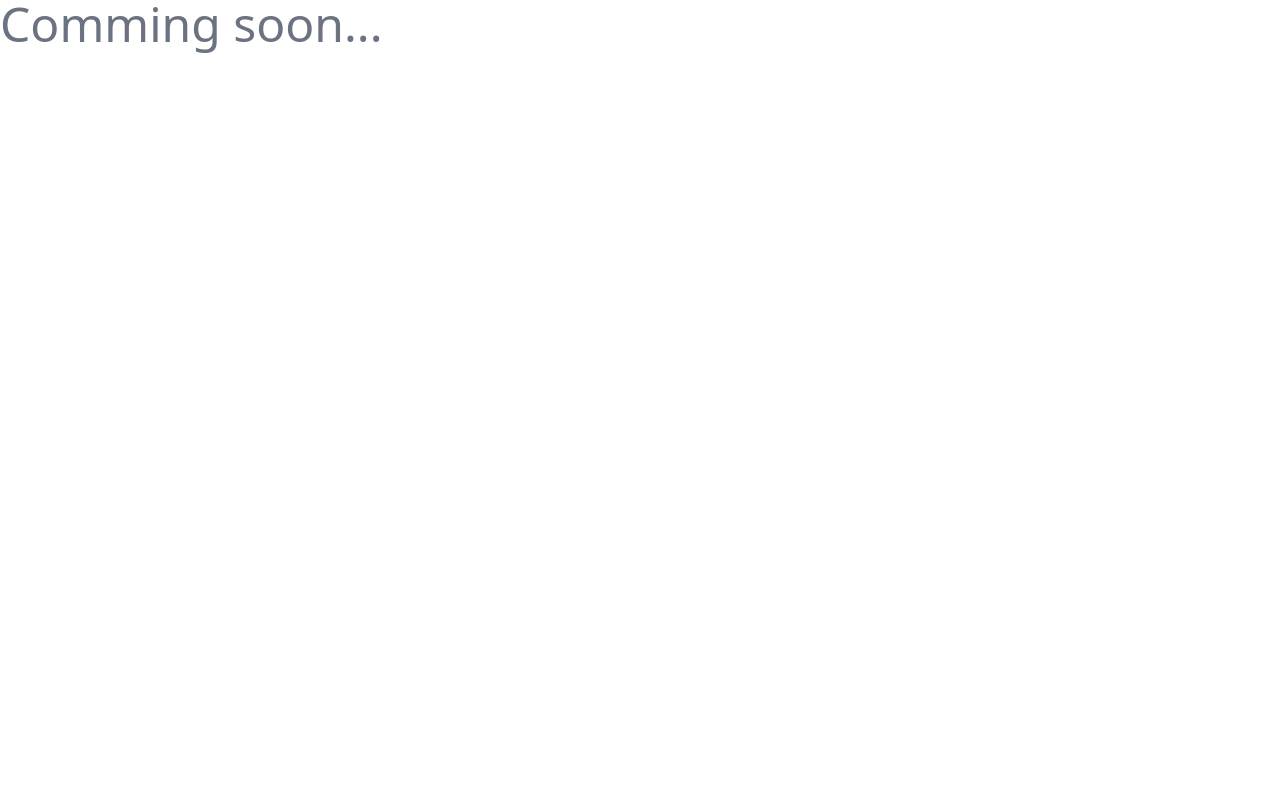
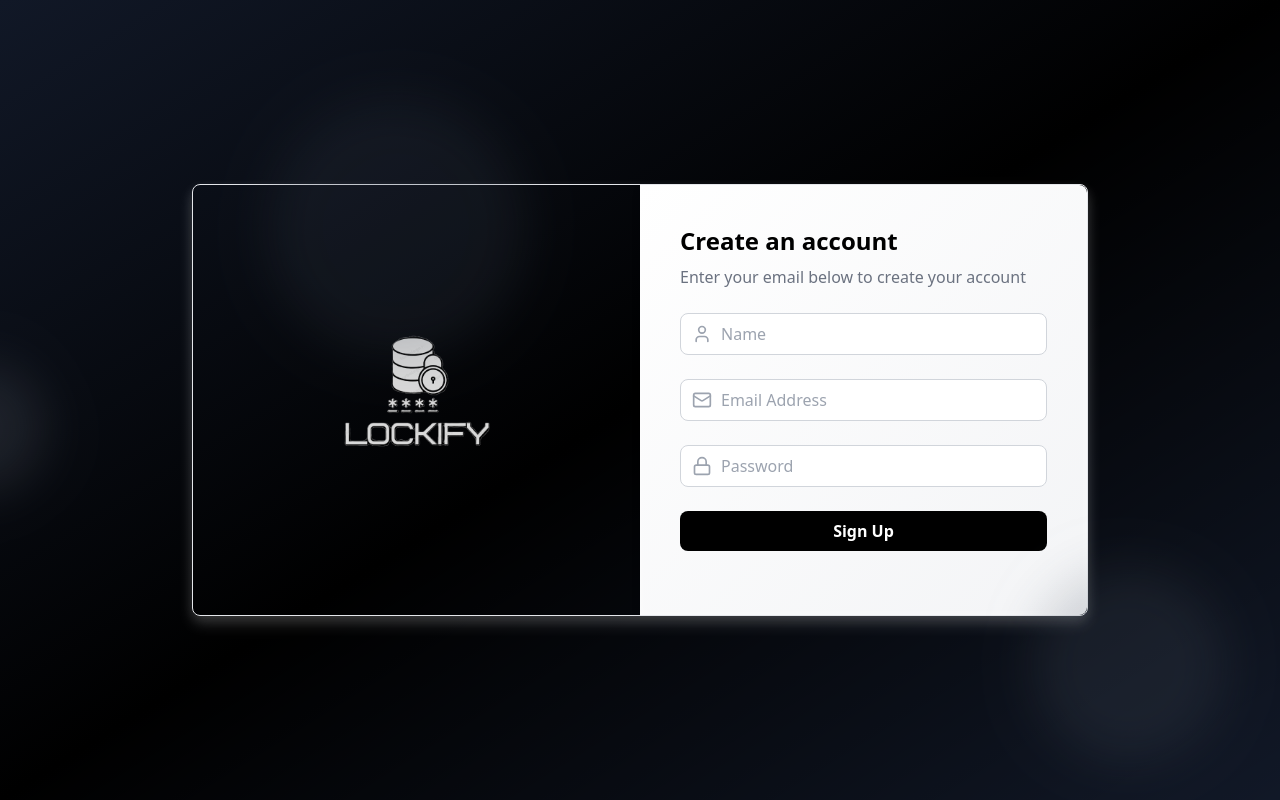
Before and after one commit to pedroives-public/lockify, a React (Vite) app in the folder frontend/: page /sign-up in a window 1280 px wide. Built offline with nearby package versions, Linux system fonts and the light colour scheme.

Commit message:
Update App to integrate global state, routing and UI enhancements

```diff
--- a/frontend/src/App.jsx
+++ b/frontend/src/App.jsx
@@ -1,8 +1,40 @@
+import { Route, Routes } from "react-router-dom";
+
+import FloatingShape from "./components/FloatingShape";
+import { ToastProvider } from "./components/Toast";
+import SignUp from "./pages/SignUp";
+
 function App() {
   return (
-    <>
-      <h1 className="text-gray-500 text-5xl">Comming soon...</h1>
-    </>
+    <div className="min-h-screen bg-gradient-to-br from-gray-900 via-black to bg-gray-900 flex items-center justify-center relative overflow-hidden">
+      <FloatingShape
+        color="bg-gray-700"
+        size="w-64 h-64"
+        top="-5%"
+        left="10%"
+        delay={0}
+      />
+      <FloatingShape
+        color="bg-gray-600"
+        size="w-48 h-48"
+        top="70%"
+        left="80%"
+        delay={5}
+      />
+      <FloatingShape
+        color="bg-gray-500"
+        size="w-32 h-32"
+        top="40%"
+        left="-10%"
+        delay={2}
+      />
+
+      <ToastProvider>
+        <Routes>
+          <Route path="/sign-up" element={<SignUp />} />
+        </Routes>
+      </ToastProvider>
+    </div>
   );
 }
 
```
